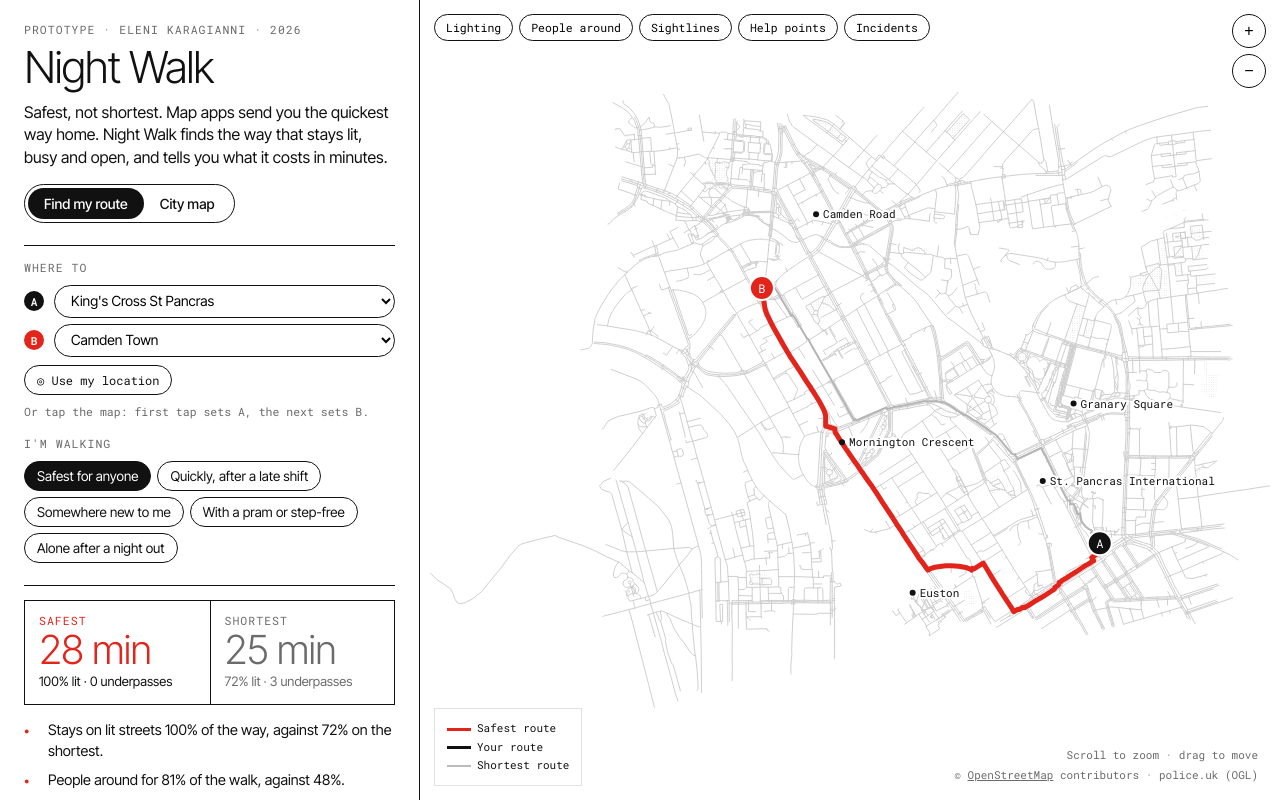
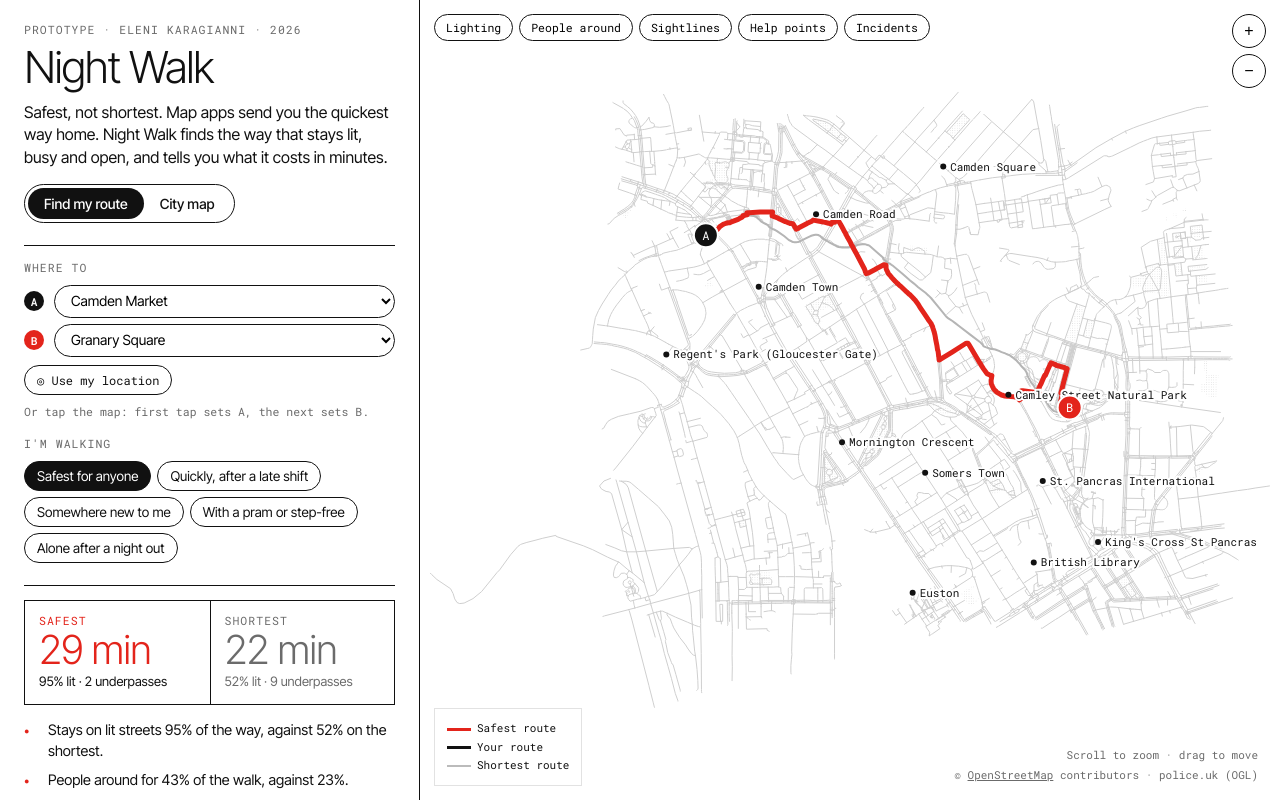
Before and after one commit to elenikaragianniarch-lab/eleni-portfolio, a plain HTML site: page nightwalk/index.html in a window 1280 px wide. Drawn offline with Linux system fonts and the light colour scheme.

Commit message:
Night Walk: start on Camden Market to Granary Square, where the four walkers really differ
Co-Authored-By: Claude Opus 5.5 <noreply@anthropic.com>
Claude-Session: https://claude.ai/code/session_01CpfEjaV7EbxyVQsHwU1V2x

```diff
--- a/nightwalk/index.html
+++ b/nightwalk/index.html
@@ -189,7 +189,7 @@ const WALKERS=[
  {id:"pram",name:"Leila, pushing a pram",need:"Needs step-free pavements and open, visible routes.",w:[.5,.3,.8,.3,.3],tol:1.1,step:true,dash:"1 3"},
  {id:"alone",name:"Jo, alone after a night out",need:"Will walk further to stay around people and light.",w:[.9,.9,.9,.6,.9],tol:3.4,dash:"12 4 2 4"}
 ];
-const PRESETS=[["King's Cross St Pancras","Camden Town"],["London Euston","Camden Town"],["St Pancras International","Camden Road"],["Granary Square","Mornington Crescent"]];
+const PRESETS=[["Camden Market","Granary Square"],["King's Cross St Pancras","Camden Town"],["London Euston","Camden Town"],["St Pancras International","Camden Road"],["Granary Square","Mornington Crescent"]];
 let need=-1,mode="route",city=null,layer="avoid",fixOn=-1,OK,G,adj,A=null,B=null,clickNext="A",lens=null,focus=null,user=null,res=null;
 const K=3;
 
@@ -197,7 +197,7 @@ fetch("graph.json").then(r=>r.json()).then(g=>{G=g;init()});
 
 function init(){
   const P=(lat,lon)=>[(lon-G.origin[1])*G.kx,(lat-G.origin[0])*G.ky];
-  G.stations["Granary Square"]=P(51.5354,-0.1253);
+  Object.assign(G.stations,{"Granary Square":P(51.5354,-0.1253),"Coal Drops Yard":P(51.5368,-0.1262),"Camden Market":P(51.5413,-0.1458),"British Library":P(51.5299,-0.1275),"Camley Street Natural Park":P(51.5357,-0.1289),"Regent's Park (Gloucester Gate)":P(51.5371,-0.1478),"Camden Square":P(51.5436,-0.1325),"Somers Town":P(51.5330,-0.1335)});
   const names=Object.keys(G.stations).filter(n=>!/Waterbus|Cruises|^London King's Cross$|^Euston$/.test(n)).sort();
   for(const s of ["#selA","#selB"])$(s).innerHTML=names.map(n=>`<option>${n}</option>`).join("");
   adj=G.V.map(()=>[]);G.E.forEach((e,i)=>{adj[e[0]].push(i);adj[e[1]].push(i)});
@@ -258,7 +258,7 @@ function run(){
   // candidates: each walker's own route + shared-priority blends (always step-free, so they work for everyone)
   const mean=[0,1,2,3,4].map(k=>WALKERS.reduce((s,w)=>s+w.w[k],0)/WALKERS.length), mx=[0,1,2,3,4].map(k=>Math.max(...WALKERS.map(w=>w.w[k])));
   const cands=[...own.map((r,i)=>({r,label:WALKERS[i].name.split(",")[0]+"'s own route"}))];
-  for(const [w,t,l] of [[mean,2,"shared priorities"],[mx,2.4,"everyone's top priorities"],[mean,1.5,"shared priorities, shorter"],[mx,3.2,"everyone's top priorities, longer"]])cands.push({r:dijkstra(e=>ecost(e,w,t,true)),label:l});
+  for(const [w,t,l] of [[mean,2,"a route built from their shared priorities"],[mx,2.4,"a route built from everyone's top priorities"],[mean,1.5,"a shorter route built from their shared priorities"],[mx,3.2,"a longer route built from everyone's top priorities"]])cands.push({r:dijkstra(e=>ecost(e,w,t,true)),label:l});
   const best=WALKERS.map((w,i)=>routeCost(own[i],w));
   const seen=new Set();for(const c of cands){const k=c.r?c.r.join(","):"";if(!c.r||seen.has(k))c.r=null;else seen.add(k)}
   let pick=null;
@@ -329,7 +329,7 @@ function chat(){
     if(w.step&&o)t=(r<.03?t:t)+(A2.steps?"":" And it's step-free.");
     return `<div class="msg"><span class="n">${w.name.split(",")[0]}</span><span>${t}</span></div>`}).join("");
   const worst=Math.max(...p.reg);
-  $("#chat").innerHTML=lines+`<div class="msg final"><span class="n">Agreed</span><span>${p.label[0].toUpperCase()+p.label.slice(1)}. No one gives up more than ${Math.round(worst*100)}% of their ideal: ${(n=>n>1?`the lowest of ${n} different routes considered.`:"because all four found the same route.")(res.cands.filter(c=>c.r).length)} Compared with the shortest route: ${Math.round(A2.min-res.S0.min)} min longer, ${pct(A2.lit)} lit instead of ${pct(res.S0.lit)}, ${A2.tun} underpass${A2.tun===1?"":"es"} instead of ${res.S0.tun}.</span></div>`;
+  $("#chat").innerHTML=lines+`<div class="msg final"><span class="n">Agreed</span><span>They pick ${p.label}. No one gives up more than ${Math.round(worst*100)}% of their ideal: ${(n=>n>1?`the lowest of ${n} different routes considered.`:"because all four found the same route.")(res.cands.filter(c=>c.r).length)} Compared with the shortest route: ${Math.round(A2.min-res.S0.min)} min longer, ${pct(A2.lit)} lit instead of ${pct(res.S0.lit)}, ${A2.tun} underpass${A2.tun===1?"":"es"} instead of ${res.S0.tun}.</span></div>`;
 }
 
 /* ---------- navigation: GPS, turn-by-turn, preview ---------- */
```
Also changed, not shown: index.html (+2 -2 lines).
